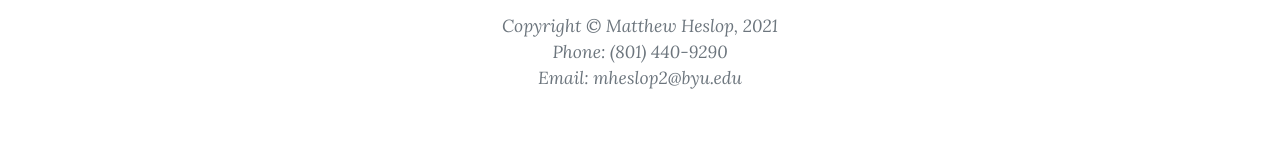
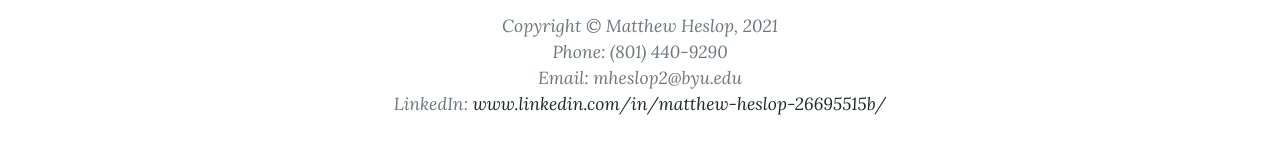
Before and after one commit to mheslop2/Matt-Personal-Website, a plain HTML site: page Tableau.html in a window 1280 px wide. Shown: the part 3283-3437 px from the top of the page. Drawn offline with nearby package versions, Linux system fonts and the light colour scheme; files whose address does not match are found by name.

Commit message:
Update link

```diff
--- a/Tableau.html
+++ b/Tableau.html
@@ -124,7 +124,7 @@
                                 </a>
                             </li>
                         </ul>
-                        <div class="small text-center text-muted fst-italic">Copyright &copy; Matthew Heslop, 2021<br>Phone: (801) 440-9290<br>Email: mheslop2@byu.edu</div>
+                        <div class="small text-center text-muted fst-italic">Copyright &copy; Matthew Heslop, 2021<br>Phone: (801) 440-9290<br>Email: mheslop2@byu.edu <br> LinkedIn: <a href="https://www.linkedin.com/in/matthew-heslop-26695515b/">www.linkedin.com/in/matthew-heslop-26695515b/</a></div>
                     </div>
                 </div>
             </div>
```
Also changed, not shown: assets/img/Skills.jfif (deleted), assets/img/SkillsProgram.jfif (deleted), assets/img/Tableau.jfif (deleted).
